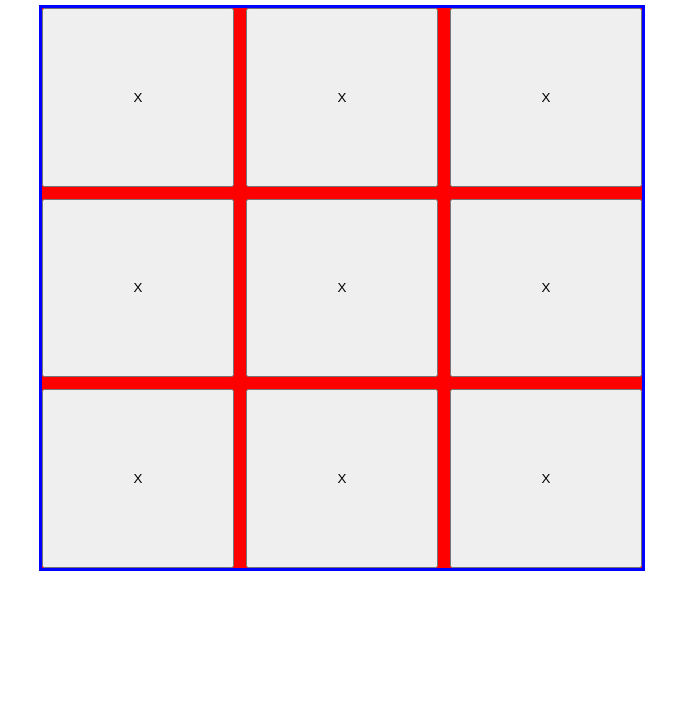
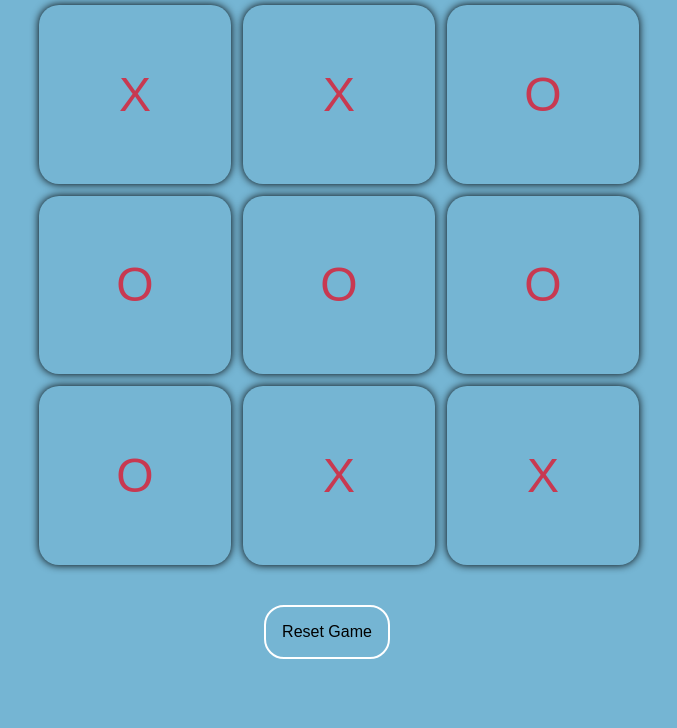
Before and after one commit to amalraj28/tic-tac-toe, a plain HTML site: page index.html in a window 1280 px wide. Shown: the part 72-800 px from the top of the page, without its empty margins (313-990 px from the left). Drawn offline with Linux system fonts and the light colour scheme.

Commit message:
Improved UI

```diff
--- a/index.html
+++ b/index.html
@@ -13,16 +13,17 @@
     <div class="game">
       <h1>Tic Tac Toe</h1>
       <div class="game-area">
-        <button>X</button>
-        <button>X</button>
-        <button>X</button>
-        <button>X</button>
-        <button>X</button>
-        <button>X</button>
-        <button>X</button>
-        <button>X</button>
-        <button>X</button>
+        <button class="box">X</button>
+        <button class="box">X</button>
+        <button class="box">O</button>
+        <button class="box">O</button>
+        <button class="box">O</button>
+        <button class="box">O</button>
+        <button class="box">O</button>
+        <button class="box">X</button>
+        <button class="box">X</button>
       </div>
+      <button id="reset">Reset Game</button>
     </div>
   </main>
 </body>
--- a/styles.css
+++ b/styles.css
@@ -1,6 +1,7 @@
 * {
 	margin: 0;
 	padding: 0;
+  background-color: rgb(117, 181, 211);
 }
 
 .game {
@@ -15,8 +16,33 @@
 	margin-top: 20px;
 	gap: 1.5vmin;
 	justify-content: center;
-  background-color: red;
-  border: 3px blue solid;
 	width: fit-content;
 	margin-left: 27.5svw;
+	border-radius: 20px;
 }
+
+.box {
+  border: none;
+	border-radius: 20px;
+	font-size: 300%;
+  box-shadow: 0 0 0.5rem black;
+  color: rgb(200, 57, 81);
+
+  &:hover {
+    background-color: black;
+    color: white;
+  }
+}
+
+#reset {
+  padding: 1rem;
+  margin-top: 5svh;
+  border-radius: 20px;
+  border: 2px white solid;
+  font-size: medium;
+
+  &:hover {
+    background-color: black;
+    color: white;
+  }
+}
```
Lines whose indentation alone changed are shown as unchanged.
